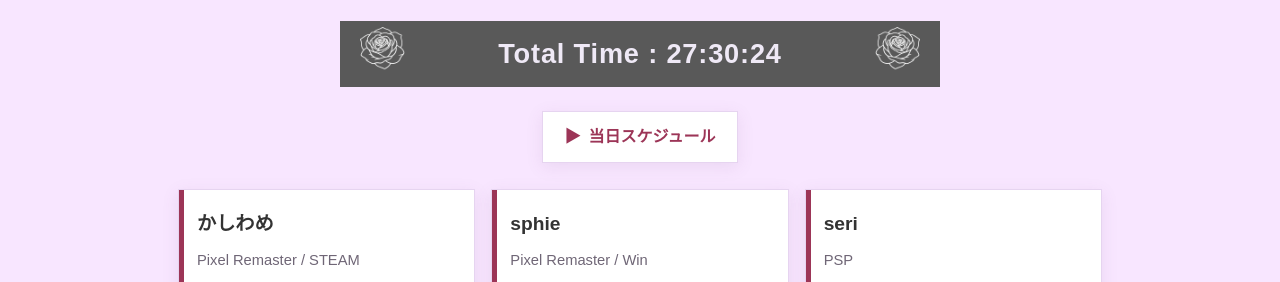
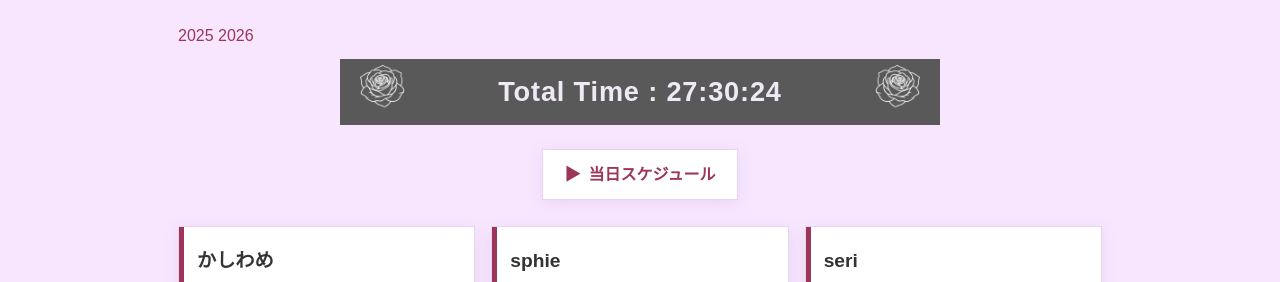
Before and after one commit to htkswm/ff2rrr, a plain HTML site: page 2025.html in a window 1280 px wide. Shown: the part 172-454 px from the top of the page. Drawn offline with Linux system fonts and the light colour scheme; a web font is replaced by a local one.

Commit message:
Add files via upload

```diff
--- a/2025.html
+++ b/2025.html
@@ -47,6 +47,11 @@
 <main>
   <section class="section">
     <h2 class="page-title">2025 Records</h2>
+
+    <nav class="year-switch" aria-label="年度切替">
+      <a href="2025.html" class="active" aria-current="page">2025</a>
+      <a href="2026.html">2026</a>
+    </nav>
 
     <div class="total-banner">
       <img class="rose rose-l" src="assets/img/rose.png" alt="">
@@ -185,5 +190,6 @@
   </div>
 </footer>
 
+<script src="assets/js/nav.js" defer></script>
 </body>
 </html>
```
Also changed, not shown: 2026.html (+6 -0 lines), index.html (+1 -0 lines), link.html (+1 -0 lines).
